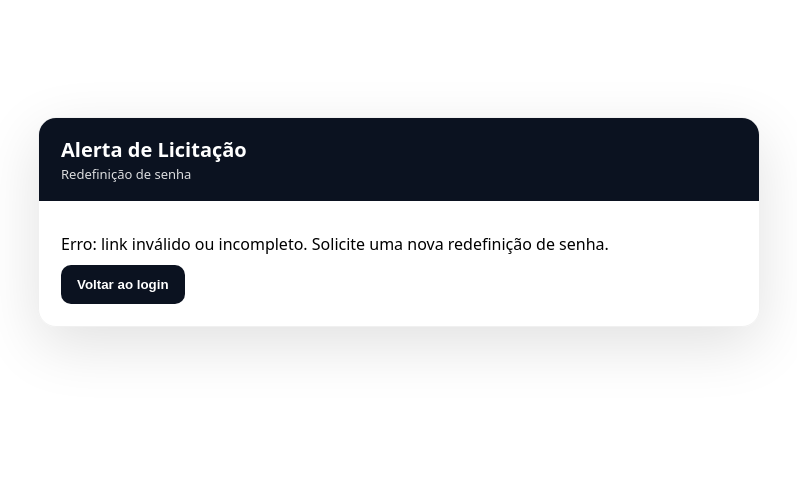
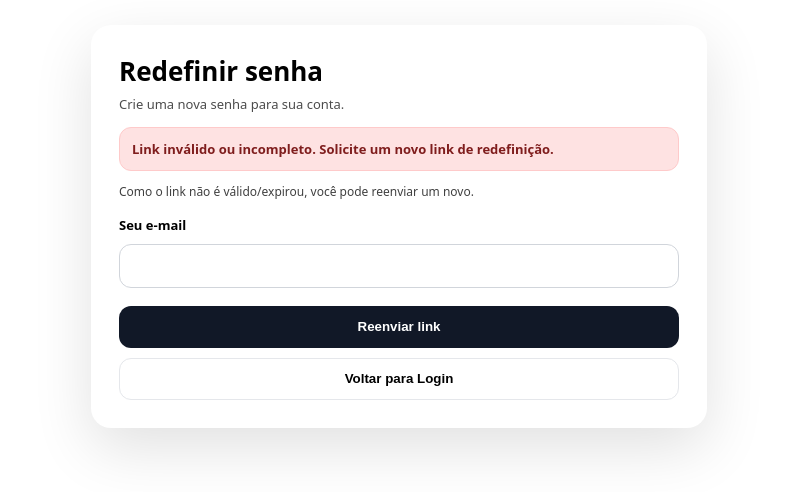
Before and after one commit to cleonenas123-dev/alerta-licitacao-v2, a Next.js app: page /reset-senha in a window 1280 px wide. Shown: the part 198-690 px from the top of the page, without its empty margins (241-1038 px from the left). Built offline with nearby package versions, Linux system fonts and the light colour scheme; no server answers.

Commit message:
Update page.js

```diff
--- a/app/reset-senha/page.js
+++ b/app/reset-senha/page.js
@@ -1,227 +1,255 @@
 "use client";
 
-import { useEffect, useMemo, useState } from "react";
-import { useSearchParams, useRouter } from "next/navigation";
-import { supabase } from '../../lib/supabaseClient'
+import { Suspense, useEffect, useMemo, useState } from "react";
+import { useSearchParams } from "next/navigation";
+import { supabase } from "../../lib/supabaseClient";
 
 export default function ResetSenhaPage() {
+  return (
+    <Suspense fallback={<LoadingCard />}>
+      <ResetSenhaInner />
+    </Suspense>
+  );
+}
+
+function LoadingCard() {
+  return (
+    <div style={styles.page}>
+      <div style={styles.card}>
+        <div style={{ fontWeight: 900, fontSize: 26, marginBottom: 6 }}>Redefinir senha</div>
+        <div style={styles.alertInfo}>Carregando...</div>
+      </div>
+    </div>
+  );
+}
+
+function ResetSenhaInner() {
   const searchParams = useSearchParams();
-  const router = useRouter();
 
   const token_hash = useMemo(() => searchParams.get("token_hash"), [searchParams]);
   const type = useMemo(() => searchParams.get("type"), [searchParams]);
 
-  const [loading, setLoading] = useState(true);
-  const [verificado, setVerificado] = useState(false);
+  const [verificando, setVerificando] = useState(true);
+  const [tokenOk, setTokenOk] = useState(false);
 
   const [senha1, setSenha1] = useState("");
   const [senha2, setSenha2] = useState("");
 
   const [msg, setMsg] = useState("");
-  const [isErro, setIsErro] = useState(false);
+  const [erro, setErro] = useState(false);
+  const [salvando, setSalvando] = useState(false);
+
+  // reenviar (60s)
+  const [email, setEmail] = useState("");
+  const [cooldown, setCooldown] = useState(0);
+  const origin = useMemo(() => (typeof window !== "undefined" ? window.location.origin : ""), []);
 
   useEffect(() => {
-    const run = async () => {
+    if (cooldown <= 0) return;
+    const t = setInterval(() => setCooldown((s) => s - 1), 1000);
+    return () => clearInterval(t);
+  }, [cooldown]);
+
+  useEffect(() => {
+    async function run() {
       setMsg("");
-      setIsErro(false);
+      setErro(false);
 
-      // Precisa vir do e-mail
+      // precisa ter token_hash e type=recovery
       if (!token_hash || !type) {
-        setIsErro(true);
-        setMsg("Erro: link inválido ou incompleto. Solicite uma nova redefinição de senha.");
-        setLoading(false);
+        setVerificando(false);
+        setTokenOk(false);
+        setErro(true);
+        setMsg("Link inválido ou incompleto. Solicite um novo link de redefinição.");
         return;
       }
 
-      // Para reset, o type deve ser "recovery"
-      if (type !== "recovery") {
-        setIsErro(true);
-        setMsg("Erro: tipo de link inválido. Solicite a redefinição de senha novamente.");
-        setLoading(false);
-        return;
+      try {
+        const { error } = await supabase.auth.verifyOtp({
+          type: "recovery",
+          token_hash,
+        });
+
+        if (error) {
+          setTokenOk(false);
+          setErro(true);
+          setMsg("Link expirado ou inválido. Solicite um novo link.");
+        } else {
+          setTokenOk(true);
+          setErro(false);
+          setMsg("");
+        }
+      } catch (e) {
+        setTokenOk(false);
+        setErro(true);
+        setMsg("Erro ao validar o link. Solicite um novo link.");
+      } finally {
+        setVerificando(false);
       }
-
-      // Verifica o token e cria sessão
-      const { error } = await supabase.auth.verifyOtp({
-        type: "recovery",
-        token_hash,
-      });
-
-      if (error) {
-        setIsErro(true);
-        setMsg("Erro: link expirado ou já utilizado. Clique em 'Esqueci a senha' e gere um novo link.");
-        setLoading(false);
-        return;
-      }
-
-      setVerificado(true);
-      setLoading(false);
-    };
+    }
 
     run();
   }, [token_hash, type]);
 
-  const salvarNovaSenha = async () => {
+  async function salvarNovaSenha(e) {
+    e.preventDefault();
     setMsg("");
-    setIsErro(false);
+    setErro(false);
 
-    if (!senha1 || !senha2) {
-      setIsErro(true);
-      setMsg("Erro: preencha os dois campos de senha.");
+    if (senha1.length < 6) {
+      setErro(true);
+      setMsg("A senha deve ter pelo menos 6 caracteres.");
+      return;
+    }
+    if (senha1 !== senha2) {
+      setErro(true);
+      setMsg("As senhas não conferem.");
       return;
     }
 
-    if (senha1.length < 6) {
-      setIsErro(true);
-      setMsg("Erro: a senha deve ter no mínimo 6 caracteres.");
+    setSalvando(true);
+    try {
+      const { error } = await supabase.auth.updateUser({ password: senha1 });
+      if (error) {
+        setErro(true);
+        setMsg("Não foi possível atualizar a senha: " + error.message);
+      } else {
+        setErro(false);
+        setMsg("Senha criada com sucesso!");
+      }
+    } catch (e) {
+      setErro(true);
+      setMsg("Erro inesperado ao atualizar a senha.");
+    } finally {
+      setSalvando(false);
+    }
+  }
+
+  async function reenviarLink(e) {
+    e.preventDefault();
+    setMsg("");
+    setErro(false);
+
+    if (!email.trim()) {
+      setErro(true);
+      setMsg("Digite seu e-mail para reenviar o link.");
       return;
     }
 
-    if (senha1 !== senha2) {
-      setIsErro(true);
-      setMsg("Erro: as senhas não conferem.");
-      return;
+    try {
+      const { error } = await supabase.auth.resetPasswordForEmail(email.trim(), {
+        redirectTo: `${origin}/reset-senha`,
+      });
+
+      if (error) {
+        setErro(true);
+        setMsg("Não foi possível reenviar agora. Tente novamente.");
+      } else {
+        setErro(false);
+        setMsg("Pronto! Se o e-mail existir, reenviamos o link (verifique SPAM).");
+        setCooldown(60);
+      }
+    } catch (e) {
+      setErro(true);
+      setMsg("Erro inesperado ao reenviar.");
     }
-
-    setLoading(true);
-
-    const { error } = await supabase.auth.updateUser({ password: senha1 });
-
-    if (error) {
-      setIsErro(true);
-      setMsg("Erro: não foi possível alterar a senha. Tente novamente.");
-      setLoading(false);
-      return;
-    }
-
-    setIsErro(false);
-    setMsg("Senha criada com sucesso! Você já pode entrar no sistema.");
-    setLoading(false);
-
-    // opcional: deslogar sessão de recovery e mandar pro login
-    setTimeout(async () => {
-      await supabase.auth.signOut();
-      router.push("/login");
-    }, 1200);
-  };
+  }
 
   return (
-    <div style={styles.wrap}>
+    <div style={styles.page}>
       <div style={styles.card}>
-        <div style={styles.header}>
-          <div style={styles.title}>Alerta de Licitação</div>
-          <div style={styles.sub}>Redefinição de senha</div>
+        <div style={{ fontWeight: 900, fontSize: 26, marginBottom: 6 }}>Redefinir senha</div>
+        <div style={{ fontSize: 13, opacity: 0.7, marginBottom: 14 }}>
+          Crie uma nova senha para sua conta.
         </div>
 
-        <div style={styles.body}>
-          {loading && <p style={styles.text}>Carregando…</p>}
+        {verificando ? (
+          <div style={styles.alertInfo}>Validando link...</div>
+        ) : (
+          <>
+            {msg && <div style={erro ? styles.alertErr : styles.alertOk}>{msg}</div>}
 
-          {!loading && !verificado && (
-            <>
-              <p style={styles.text}>{msg}</p>
-              <button style={styles.btnDark} onClick={() => router.push("/login")}>
-                Voltar ao login
-              </button>
-            </>
-          )}
+            {tokenOk ? (
+              <form onSubmit={salvarNovaSenha} style={styles.form}>
+                <label style={styles.label}>Nova senha</label>
+                <input style={styles.input} type="password" value={senha1} onChange={(e) => setSenha1(e.target.value)} />
 
-          {!loading && verificado && (
-            <>
-              <h2 style={styles.h2}>Digite sua nova senha</h2>
+                <label style={styles.label}>Confirmar nova senha</label>
+                <input style={styles.input} type="password" value={senha2} onChange={(e) => setSenha2(e.target.value)} />
 
-              <label style={styles.label}>Nova senha</label>
-              <input
-                style={styles.input}
-                type="password"
-                value={senha1}
-                onChange={(e) => setSenha1(e.target.value)}
-                placeholder="Mínimo 6 caracteres"
-              />
+                <button style={styles.primaryBtn} type="submit" disabled={salvando}>
+                  {salvando ? "Salvando..." : "Salvar nova senha"}
+                </button>
 
-              <label style={styles.label}>Confirmar nova senha</label>
-              <input
-                style={styles.input}
-                type="password"
-                value={senha2}
-                onChange={(e) => setSenha2(e.target.value)}
-                placeholder="Repita a senha"
-              />
+                <button
+                  type="button"
+                  style={styles.secondaryBtn}
+                  onClick={() => (window.location.href = "/")}
+                >
+                  Voltar para Home
+                </button>
+              </form>
+            ) : (
+              <form onSubmit={reenviarLink} style={styles.form}>
+                <div style={styles.help}>
+                  Como o link não é válido/expirou, você pode reenviar um novo.
+                </div>
 
-              {msg && (
-                <div style={{ ...styles.msg, ...(isErro ? styles.msgErro : styles.msgOk) }}>
-                  {msg}
-                </div>
-              )}
+                <label style={styles.label}>Seu e-mail</label>
+                <input style={styles.input} value={email} onChange={(e) => setEmail(e.target.value)} />
 
-              <div style={styles.row}>
-                <button style={styles.btnGreen} onClick={salvarNovaSenha} disabled={loading}>
-                  Salvar senha
+                <button style={styles.primaryBtn} type="submit" disabled={cooldown > 0}>
+                  {cooldown > 0 ? `Reenviar em ${cooldown}s` : "Reenviar link"}
                 </button>
-                <button style={styles.btnDark} onClick={() => router.push("/")}>
-                  Home
+
+                <button
+                  type="button"
+                  style={styles.secondaryBtn}
+                  onClick={() => (window.location.href = "/login")}
+                >
+                  Voltar para Login
                 </button>
-              </div>
-            </>
-          )}
-        </div>
+              </form>
+            )}
+          </>
+        )}
       </div>
     </div>
   );
 }
 
 const styles = {
-  wrap: {
-    minHeight: "100vh",
-    display: "grid",
-    placeItems: "center",
-    padding: 20,
-    background: "#ffffff",
+  page: { minHeight: "100vh", display: "grid", placeItems: "center", background: "#fff", padding: 24 },
+  card: {
+    width: "min(560px, 92vw)",
+    borderRadius: 20,
+    boxShadow: "0 20px 60px rgba(0,0,0,0.12)",
+    padding: 28,
+    background: "#fff",
   },
-  card: {
-    width: "min(720px, 92vw)",
-    borderRadius: 18,
-    overflow: "hidden",
-    boxShadow: "0 18px 60px rgba(0,0,0,.12)",
-    border: "1px solid rgba(0,0,0,.06)",
-  },
-  header: {
-    background: "#0b1220",
+  form: { display: "grid", gap: 10, marginTop: 12 },
+  label: { fontWeight: 800, fontSize: 13, marginTop: 6 },
+  input: { height: 42, borderRadius: 12, border: "1px solid #d1d5db", padding: "0 12px", fontSize: 14 },
+  help: { fontSize: 12, opacity: 0.75 },
+  primaryBtn: {
+    marginTop: 8,
+    height: 42,
+    borderRadius: 12,
+    border: "none",
+    background: "#111827",
     color: "#fff",
-    padding: "18px 22px",
-  },
-  title: { fontSize: 20, fontWeight: 800 },
-  sub: { fontSize: 13, opacity: 0.85, marginTop: 2 },
-  body: { padding: 22 },
-  h2: { margin: "0 0 14px 0", fontSize: 22 },
-  text: { margin: "10px 0" },
-  label: { display: "block", fontWeight: 700, marginTop: 12, marginBottom: 6 },
-  input: {
-    width: "100%",
-    padding: "12px 12px",
-    borderRadius: 10,
-    border: "1px solid rgba(0,0,0,.18)",
-    outline: "none",
-  },
-  row: { display: "flex", gap: 10, marginTop: 16, flexWrap: "wrap" },
-  btnGreen: {
-    background: "#16a34a",
-    color: "#fff",
-    border: "none",
-    padding: "12px 16px",
-    borderRadius: 10,
-    fontWeight: 800,
+    fontWeight: 900,
     cursor: "pointer",
   },
-  btnDark: {
-    background: "#0b1220",
-    color: "#fff",
-    border: "none",
-    padding: "12px 16px",
-    borderRadius: 10,
-    fontWeight: 800,
+  secondaryBtn: {
+    height: 42,
+    borderRadius: 12,
+    border: "1px solid #e5e7eb",
+    background: "#fff",
+    fontWeight: 900,
     cursor: "pointer",
   },
-  msg: { marginTop: 14, padding: 12, borderRadius: 12, fontWeight: 700 },
-  msgOk: { background: "#e7f7ed", border: "1px solid #a6e7bf", color: "#0f5132" },
-  msgErro: { background: "#fdecec", border: "1px solid #f3b4b4", color: "#7a1b1b" },
+  alertOk: { background: "#dcfce7", border: "1px solid #86efac", padding: 12, borderRadius: 12, marginTop: 8, fontWeight: 800, color: "#14532d", fontSize: 13 },
+  alertErr: { background: "#fee2e2", border: "1px solid #fecaca", padding: 12, borderRadius: 12, marginTop: 8, fontWeight: 800, color: "#7f1d1d", fontSize: 13 },
+  alertInfo: { background: "#e5e7eb", border: "1px solid #d1d5db", padding: 12, borderRadius: 12, marginTop: 8, fontWeight: 800, color: "#111827", fontSize: 13 },
 };
```
